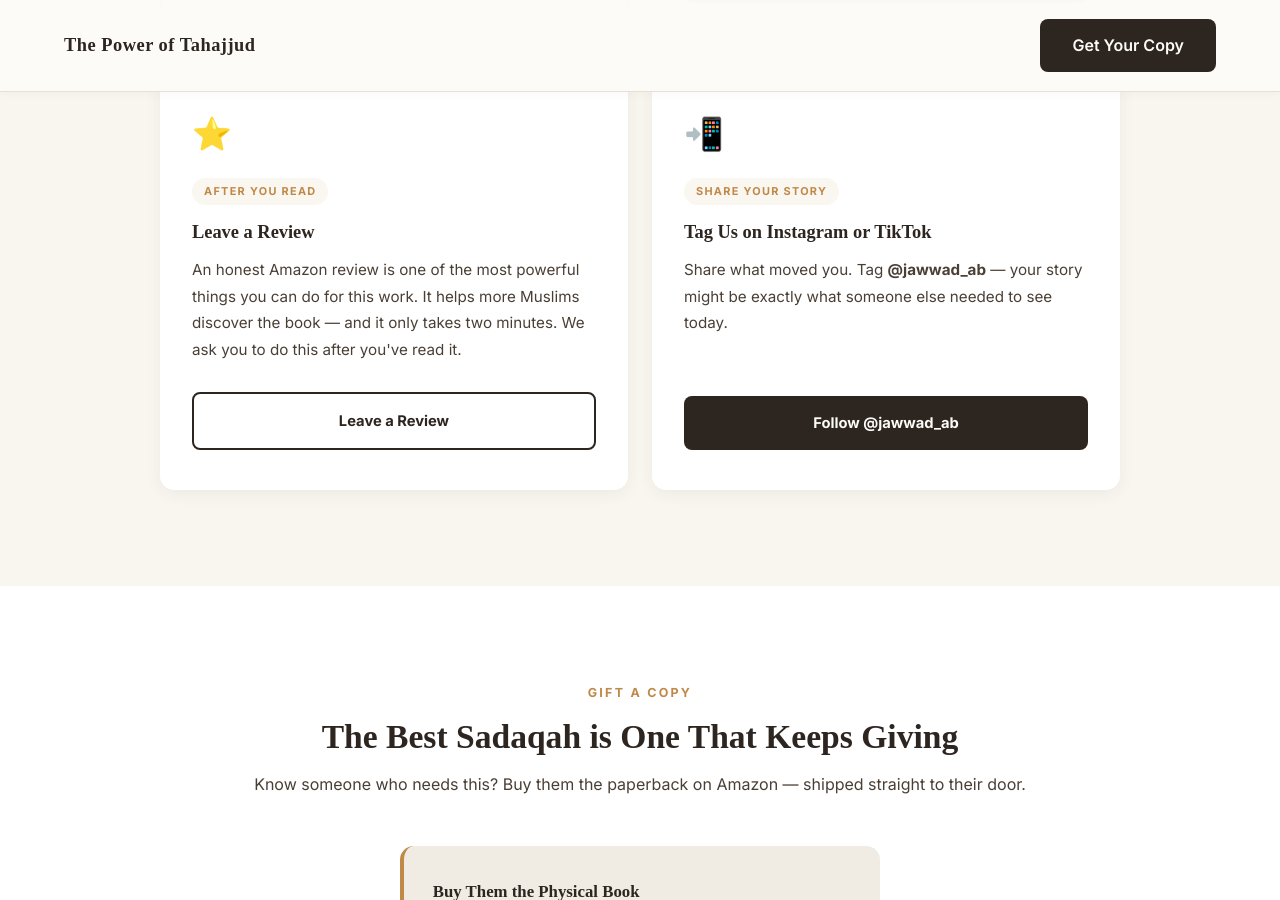
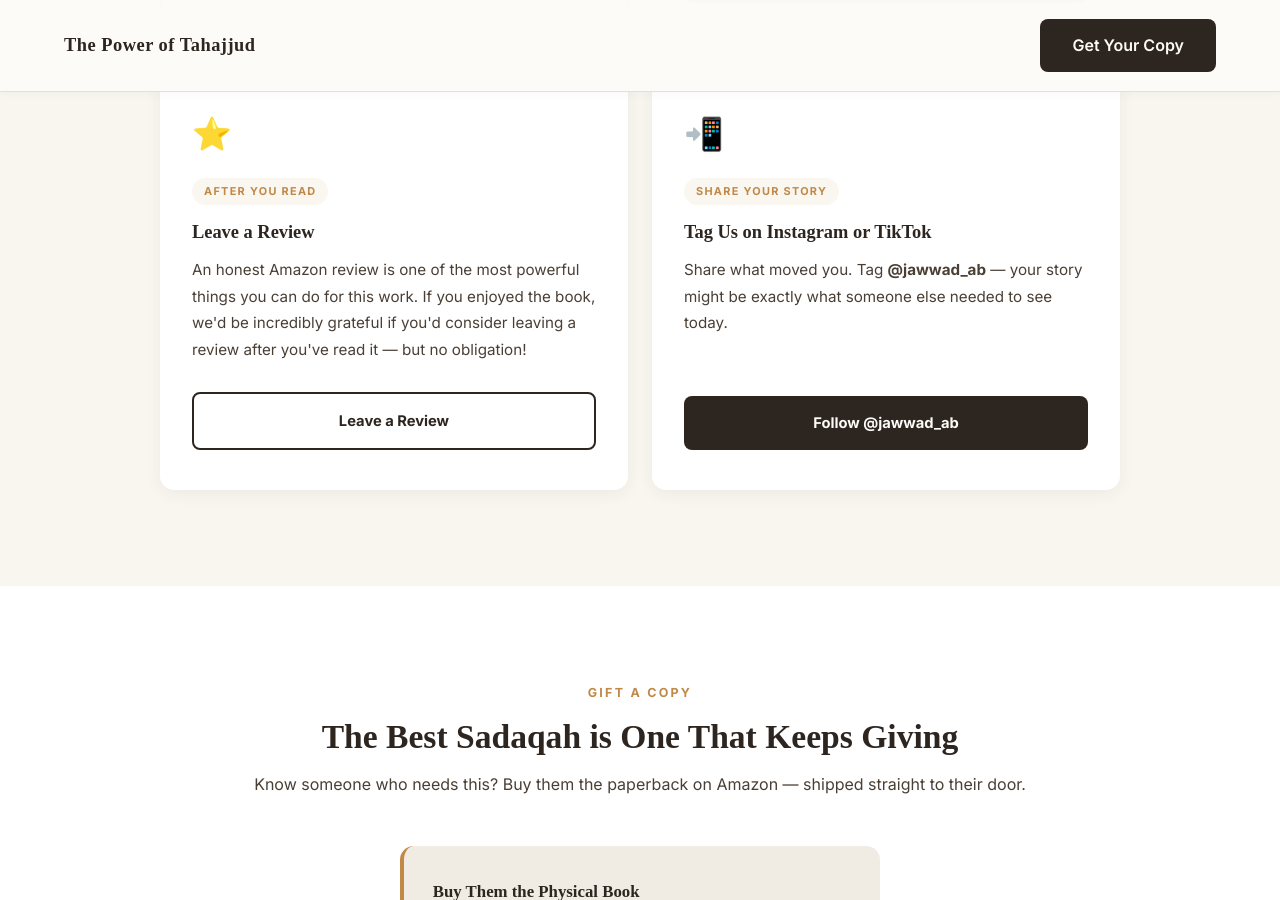
Before and after one commit to Omnitryx-Inc/tahajjud-fe-main, a Jekyll site: the page built from pages/download.html, in a window 1280 px wide and 900 px high, scrolled down 1214 px. Built offline with Jekyll 4.4.1, drawn with Linux system fonts in a browser that asks for light colours; some web fonts are replaced.

Commit message:
adjustments

```diff
--- a/pages/download.html
+++ b/pages/download.html
@@ -624,8 +624,8 @@ permalink: /download/
             <h3 class="ask-title">Leave a Review</h3>
             <p class="ask-body">
                 An honest Amazon review is one of the most powerful things you can do for this work.
-                It helps more Muslims discover the book — and it only takes two minutes. We ask you to
-                do this after you've read it.
+                If you enjoyed the book, we'd be incredibly grateful if you'd consider leaving a review
+                after you've read it — but no obligation!
             </p>
             <a href="{{ site.amazon_review_url }}" target="_blank" class="ask-btn ask-btn-outline">
                 Leave a Review
--- a/pages/free.html
+++ b/pages/free.html
@@ -1,7 +1,7 @@
 ---
 layout: default
 title: "Get Your Free Copy - The Power of Tahajjud"
-description: "Can't afford the book or Amazon doesn't deliver to your area? Get your free PDF copy. All we ask is an honest review and to share with others who might benefit."
+description: "Can't afford the book or Amazon doesn't deliver to your area? Get your free PDF copy. If you enjoy it, please consider leaving an honest review and sharing with others."
 permalink: /free/
 ---
 
```
